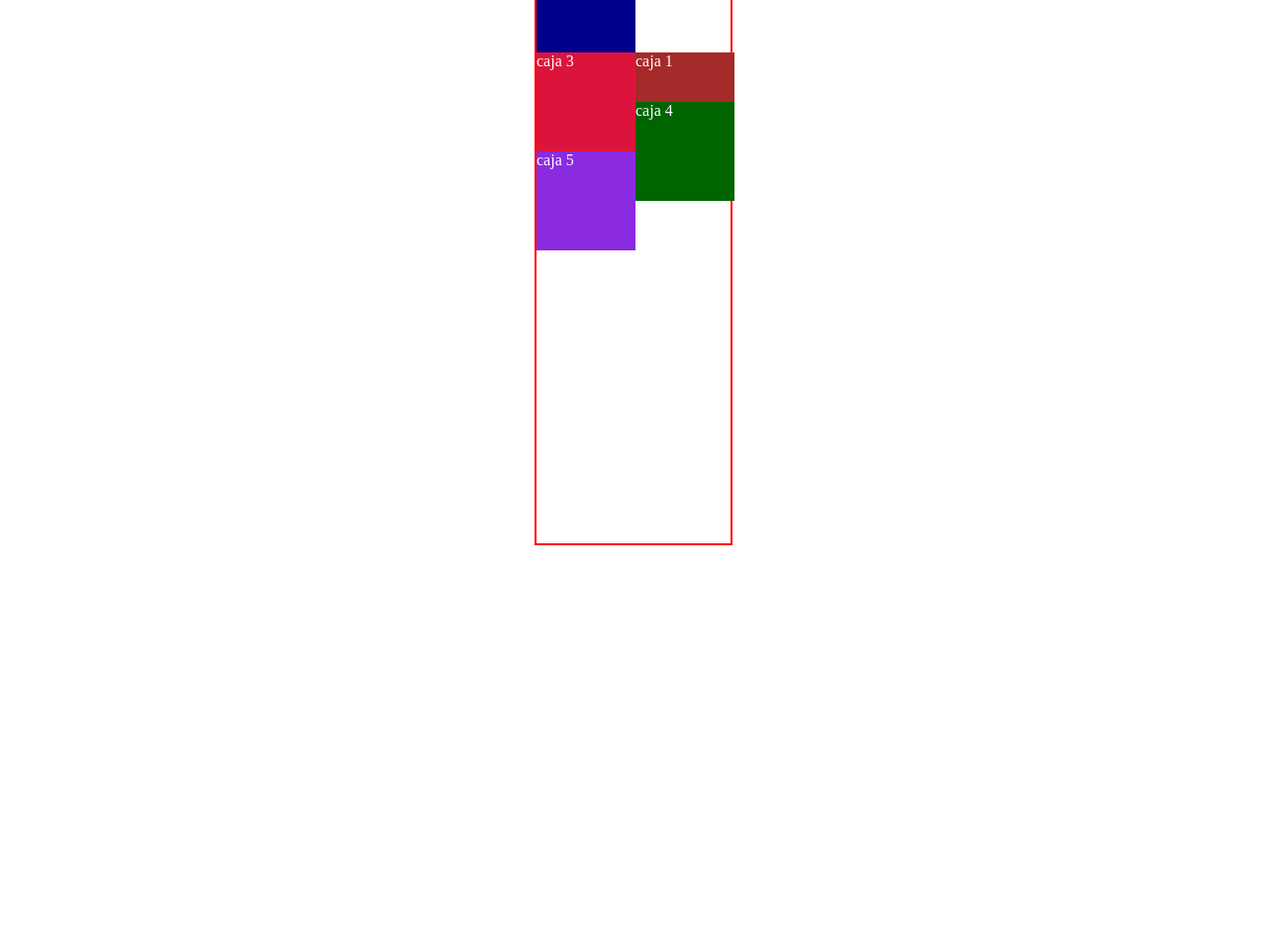
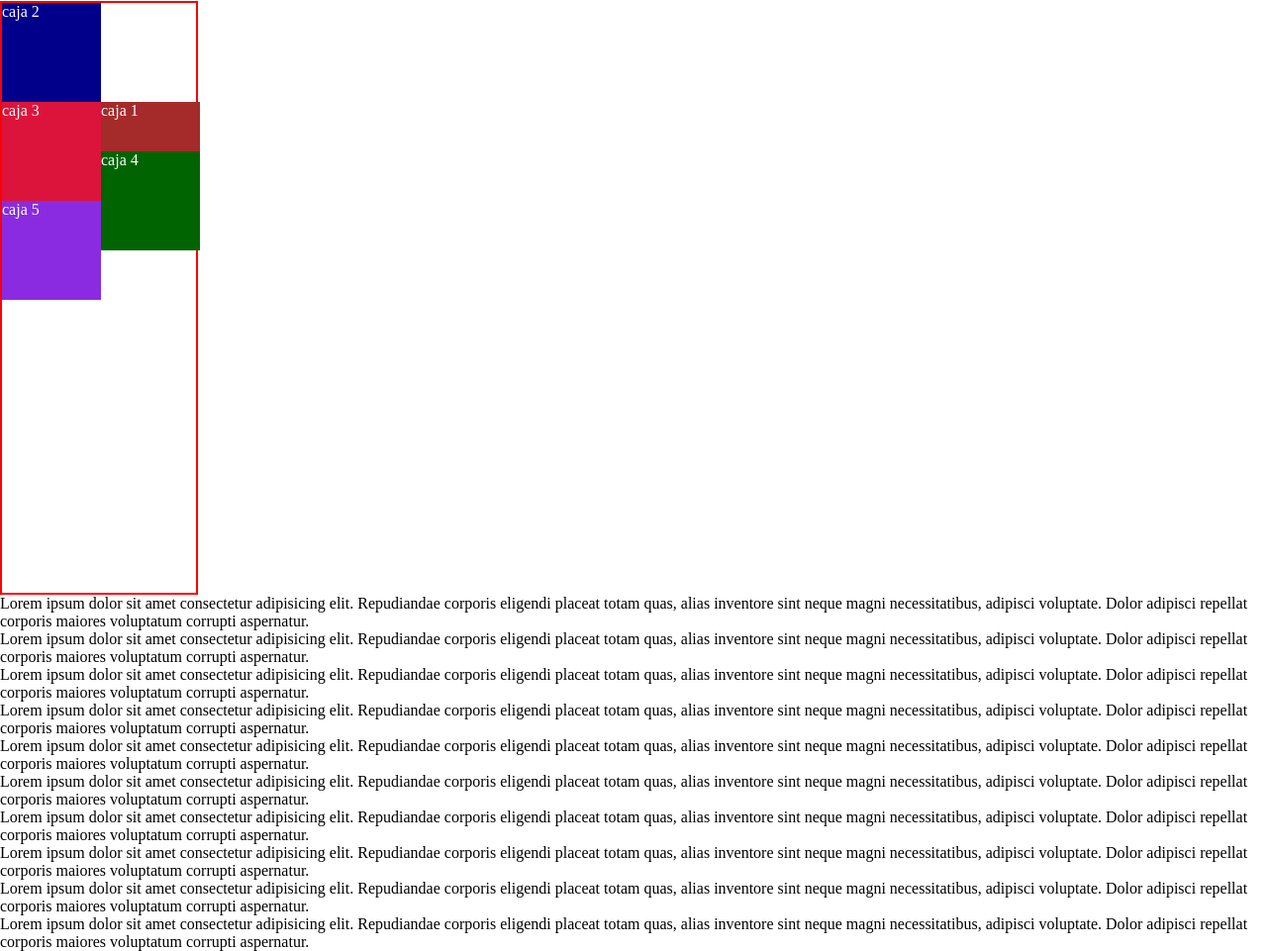
Before and after one commit to kevindandrew/funval-G6, a plain HTML site: page dia-4/tarde/index.html in a window 1280 px wide. Shown: the part 149-1110 px from the top of the page at 99% size. Before the commit the page ends 800 px from the top, so only its background shows below. Drawn offline with Linux system fonts and the light colour scheme.

Commit message:
agregando contenido y estilos al encabezado y párrafos en index.html y styles.css

```diff
--- a/dia-4/tarde/index.html
+++ b/dia-4/tarde/index.html
@@ -7,6 +7,7 @@
     <title>Document</title>
   </head>
   <body>
+    <header>header</header>
     <div class="container-cajas">
       <div class="caja caja1">caja 1</div>
       <div class="caja caja2">caja 2</div>
@@ -14,5 +15,65 @@
       <div class="caja caja4">caja 4</div>
       <div class="caja caja5">caja 5</div>
     </div>
+    <p>
+      Lorem ipsum dolor sit amet consectetur adipisicing elit. Repudiandae
+      corporis eligendi placeat totam quas, alias inventore sint neque magni
+      necessitatibus, adipisci voluptate. Dolor adipisci repellat corporis
+      maiores voluptatum corrupti aspernatur.
+    </p>
+    <p>
+      Lorem ipsum dolor sit amet consectetur adipisicing elit. Repudiandae
+      corporis eligendi placeat totam quas, alias inventore sint neque magni
+      necessitatibus, adipisci voluptate. Dolor adipisci repellat corporis
+      maiores voluptatum corrupti aspernatur.
+    </p>
+    <p>
+      Lorem ipsum dolor sit amet consectetur adipisicing elit. Repudiandae
+      corporis eligendi placeat totam quas, alias inventore sint neque magni
+      necessitatibus, adipisci voluptate. Dolor adipisci repellat corporis
+      maiores voluptatum corrupti aspernatur.
+    </p>
+    <p>
+      Lorem ipsum dolor sit amet consectetur adipisicing elit. Repudiandae
+      corporis eligendi placeat totam quas, alias inventore sint neque magni
+      necessitatibus, adipisci voluptate. Dolor adipisci repellat corporis
+      maiores voluptatum corrupti aspernatur.
+    </p>
+    <p>
+      Lorem ipsum dolor sit amet consectetur adipisicing elit. Repudiandae
+      corporis eligendi placeat totam quas, alias inventore sint neque magni
+      necessitatibus, adipisci voluptate. Dolor adipisci repellat corporis
+      maiores voluptatum corrupti aspernatur.
+    </p>
+    <p>
+      Lorem ipsum dolor sit amet consectetur adipisicing elit. Repudiandae
+      corporis eligendi placeat totam quas, alias inventore sint neque magni
+      necessitatibus, adipisci voluptate. Dolor adipisci repellat corporis
+      maiores voluptatum corrupti aspernatur.
+    </p>
+    <p>
+      Lorem ipsum dolor sit amet consectetur adipisicing elit. Repudiandae
+      corporis eligendi placeat totam quas, alias inventore sint neque magni
+      necessitatibus, adipisci voluptate. Dolor adipisci repellat corporis
+      maiores voluptatum corrupti aspernatur.
+    </p>
+    <p>
+      Lorem ipsum dolor sit amet consectetur adipisicing elit. Repudiandae
+      corporis eligendi placeat totam quas, alias inventore sint neque magni
+      necessitatibus, adipisci voluptate. Dolor adipisci repellat corporis
+      maiores voluptatum corrupti aspernatur.
+    </p>
+    <p>
+      Lorem ipsum dolor sit amet consectetur adipisicing elit. Repudiandae
+      corporis eligendi placeat totam quas, alias inventore sint neque magni
+      necessitatibus, adipisci voluptate. Dolor adipisci repellat corporis
+      maiores voluptatum corrupti aspernatur.
+    </p>
+    <p>
+      Lorem ipsum dolor sit amet consectetur adipisicing elit. Repudiandae
+      corporis eligendi placeat totam quas, alias inventore sint neque magni
+      necessitatibus, adipisci voluptate. Dolor adipisci repellat corporis
+      maiores voluptatum corrupti aspernatur.
+    </p>
   </body>
 </html>
--- a/dia-4/tarde/styles.css
+++ b/dia-4/tarde/styles.css
@@ -4,16 +4,22 @@
   box-sizing: border-box;
 }
 body {
-  height: 100vh;
   display: flex;
-  align-items: center;
-  justify-content: center;
+  flex-direction: column;
+}
+header {
+  height: 100px;
+  width: 100%;
+  background-color: blueviolet;
+  position: fixed;
+  z-index: 50;
 }
 .container-cajas {
   border: 2px red solid;
   height: 600px;
   width: 200px;
   position: relative;
+  margin-top: 150px;
 }
 .caja {
   height: 100px;
```
